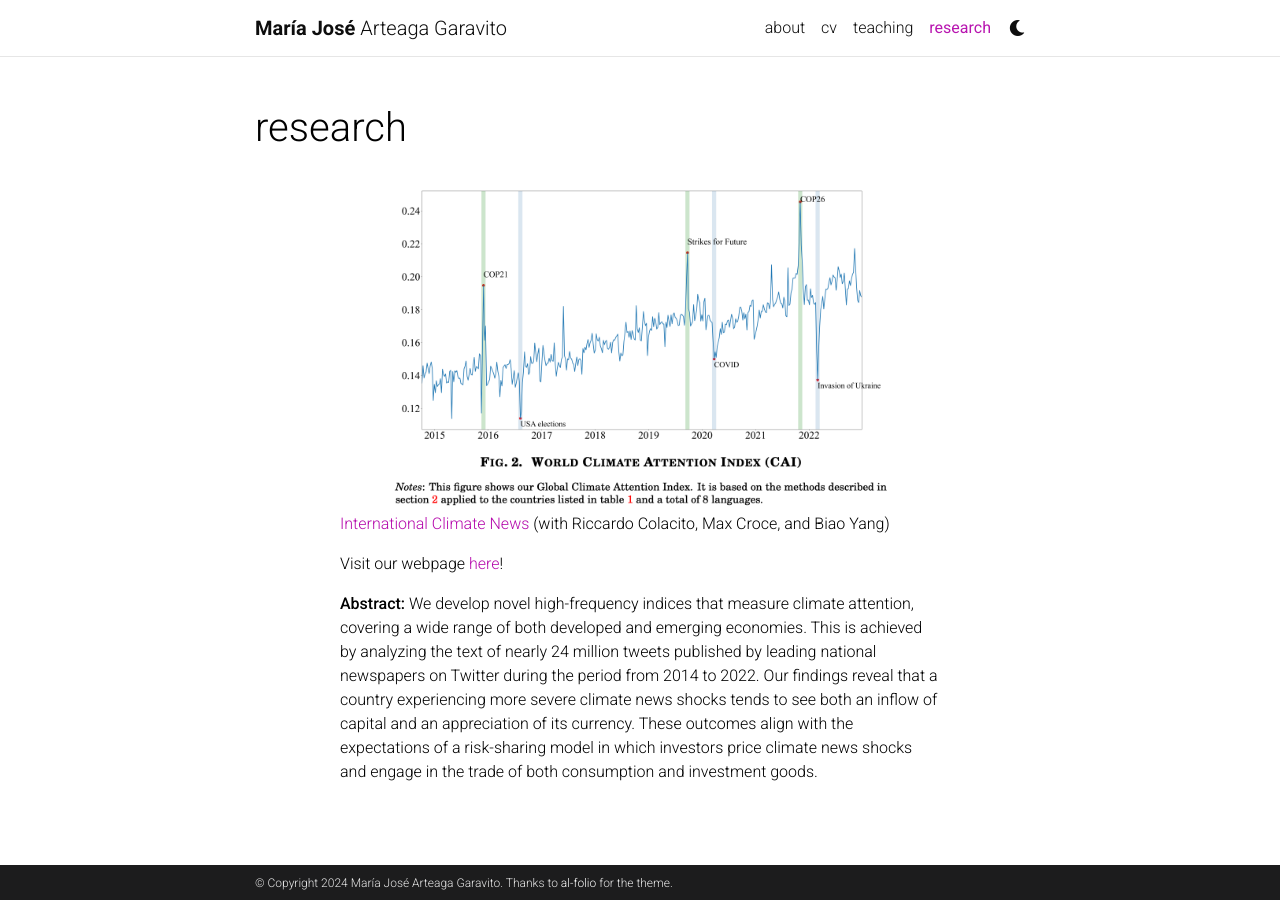
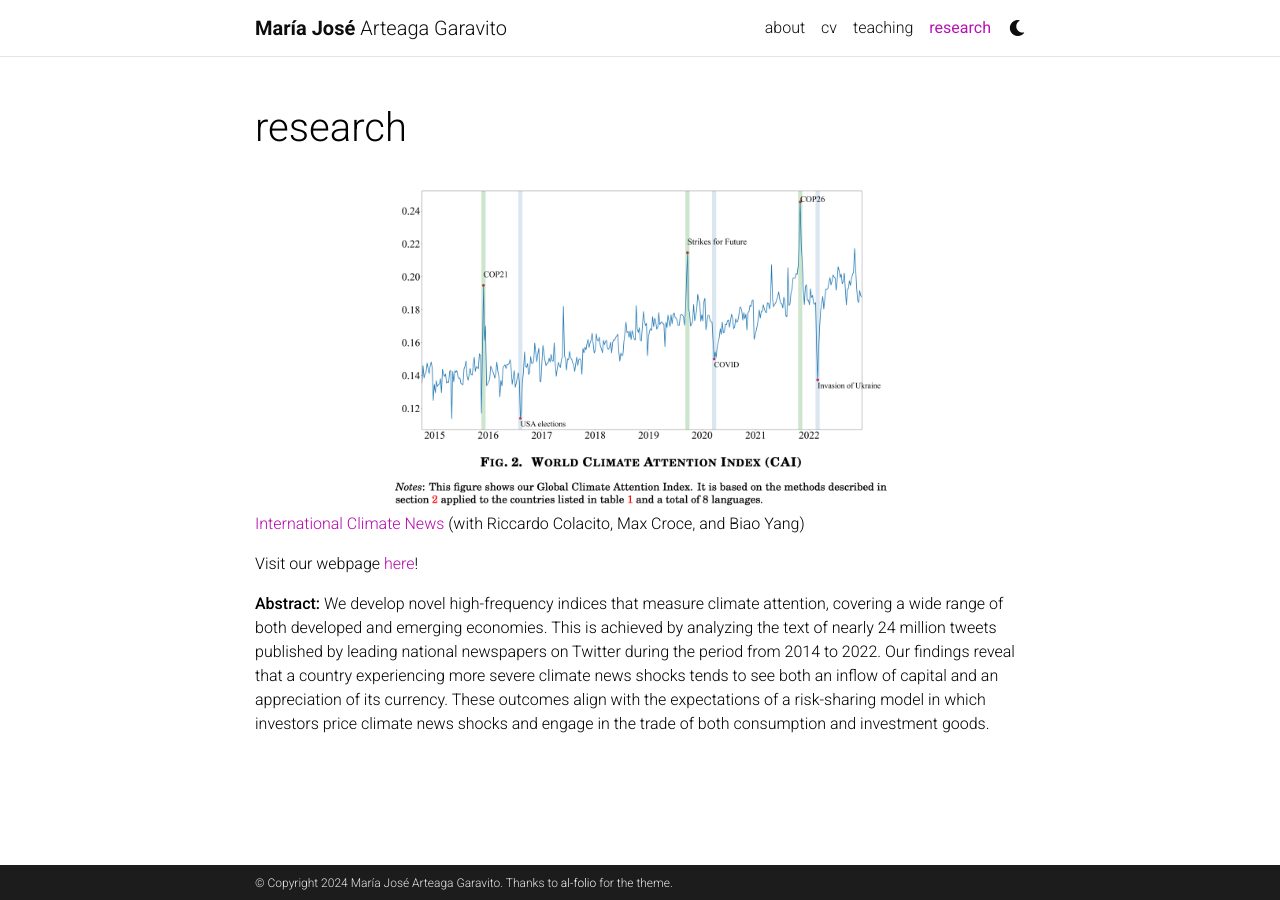
Before and after one commit to majoarteaga/majoarteaga.github.io, a Jekyll site: the page built from _pages/research.md, in a window 1280 px wide. Built offline with Jekyll 4.4.1, drawn with Linux system fonts in a browser that asks for light colours; comment, search, counter and statistics services are not loaded; a style sheet for code colours, icons or effects is not loaded.

Commit message:
Update research.md

```diff
--- a/_pages/research.md
+++ b/_pages/research.md
@@ -7,12 +7,18 @@ nav: true
 nav_order: 6
 ---
 
+<style>
+.text-column {
+    max-width: 800px; /* Adjust the width as needed */
+    margin: 0 auto;
+}
+</style>
 
 <div style="text-align: center;">
     <img src="https://majoarteaga.github.io/assets/img/cai_fig.png" alt="International Climate News" style="width: 500px;">
 </div>
 
-<div class="text-column" style="max-width: 600px; margin: 0 auto;">
+<div class="text-column">
     <p><a href="https://papers.ssrn.com/sol3/papers.cfm?abstract_id=4713016">International Climate News</a> (with Riccardo Colacito, Max Croce, and Biao Yang)</p>
     <p>Visit our webpage <a href="https://sites.google.com/view/internationalclimatenews/home">here</a>!</p>
     <p><strong>Abstract:</strong> We develop novel high-frequency indices that measure climate attention, covering a wide range of both developed and emerging economies. This is achieved by analyzing the text of nearly 24 million tweets published by leading national newspapers on Twitter during the period from 2014 to 2022. Our findings reveal that a country experiencing more severe climate news shocks tends to see both an inflow of capital and an appreciation of its currency. These outcomes align with the expectations of a risk-sharing model in which investors price climate news shocks and engage in the trade of both consumption and investment goods.</p>
```
